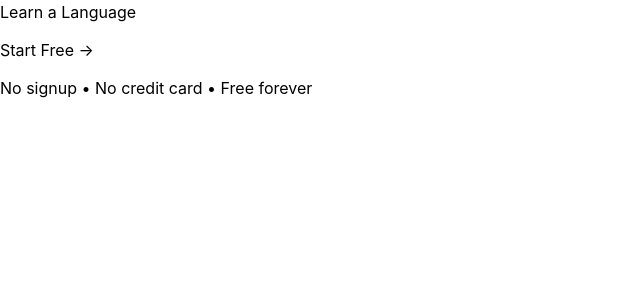
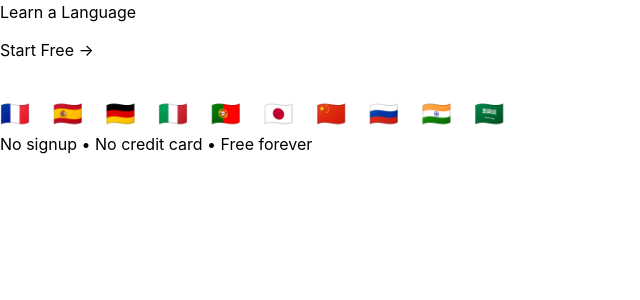
Before and after one commit to Tokyonomaku/talk-flow-rebrand, a React (Vite) app: page / in a window 1280 px wide. Shown: the top 300 px of the page, without its empty margins (0-640 px from the left). Built offline with nearby package versions, Linux system fonts and the light colour scheme.

Commit message:
Tweak landing page layout and title

```diff
--- a/index.html
+++ b/index.html
@@ -4,7 +4,7 @@
     <meta charset="UTF-8" />
     <link rel="icon" type="image/svg+xml" href="/vite.svg" />
     <meta name="viewport" content="width=device-width, initial-scale=1.0" />
-    <title>Language Learning App</title>
+    <title>TalkFlow - Learn a Language</title>
 
     <!-- Google Analytics -->
     <script async src="https://www.googletagmanager.com/gtag/js?id=G-CSNYJDXWRH"></script>
--- a/src/pages/HomePage.jsx
+++ b/src/pages/HomePage.jsx
@@ -9,9 +9,9 @@ function goToChooseLanguages() {
 
 export default function HomePage() {
   return (
-    <div className="bg-white text-slate-900">
+    <div className="bg-[#FAFAF8] text-slate-900">
       <main className="mx-auto w-full px-5">
-        <section className="min-h-[100svh] w-full flex items-center justify-center py-10">
+        <section className="min-h-[100svh] w-full flex items-start justify-center pt-4 pb-10">
           <div className="w-full max-w-[720px] text-center space-y-6">
             <h1 className="text-[36px] leading-[1.1] font-extrabold sm:text-[44px] md:text-[56px]">
               Learn a Language
@@ -24,6 +24,9 @@ export default function HomePage() {
             >
               Start Free →
             </button>
+            <div style={{ fontSize: '24px', marginTop: '20px', letterSpacing: '8px' }}>
+              🇫🇷 🇪🇸 🇩🇪 🇮🇹 🇵🇹 🇯🇵 🇨🇳 🇷🇺 🇮🇳 🇸🇦
+            </div>
             <p className="text-center text-[12px] font-semibold text-slate-500">
               No signup • No credit card • Free forever
             </p>
```
